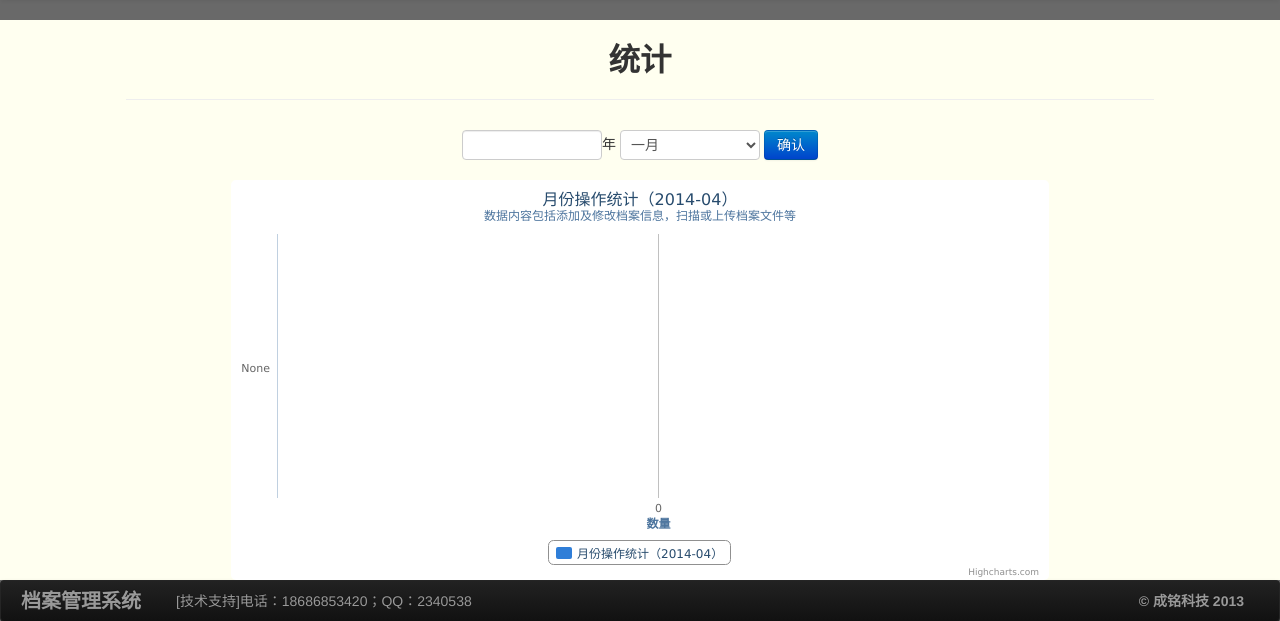
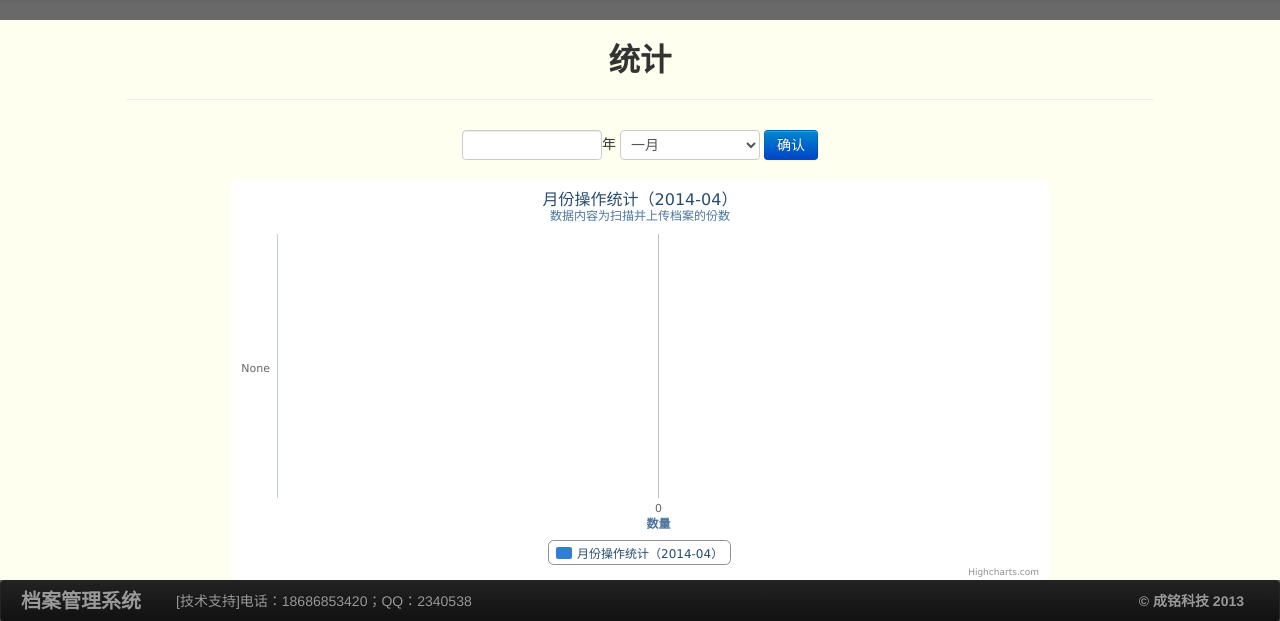
Before and after one commit to Ovaphlow/cmtech, a Flask app: page /tongji_month in a window 1280 px wide. Shown: the part 42-663 px from the top of the page. Run offline with Flask 2, Linux system fonts and the light colour scheme; the visitor is signed in with stand-in values (Sample User, id 1); data that the repository does not hold is empty.

Commit message:
minor fix

```diff
--- a/templates/tongji_month.html
+++ b/templates/tongji_month.html
@@ -40,7 +40,7 @@ $(function () {
             text: '月份操作统计（{{ date }}）'
         },
         subtitle: {
-            text: '数据内容包括添加及修改档案信息，扫描或上传档案文件等'
+            text: '数据内容为扫描并上传档案的份数'
         },
         xAxis: {
             categories: [
```
